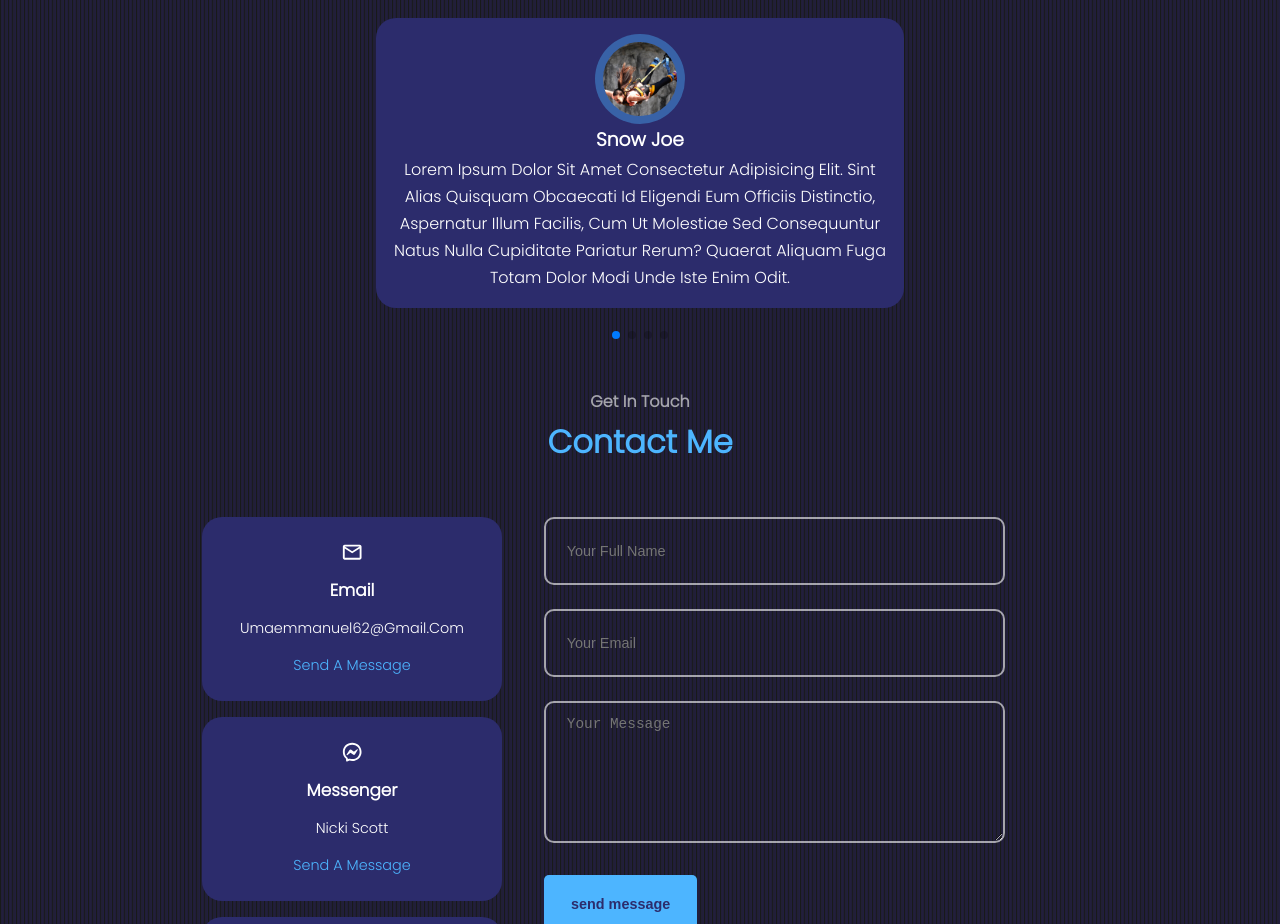
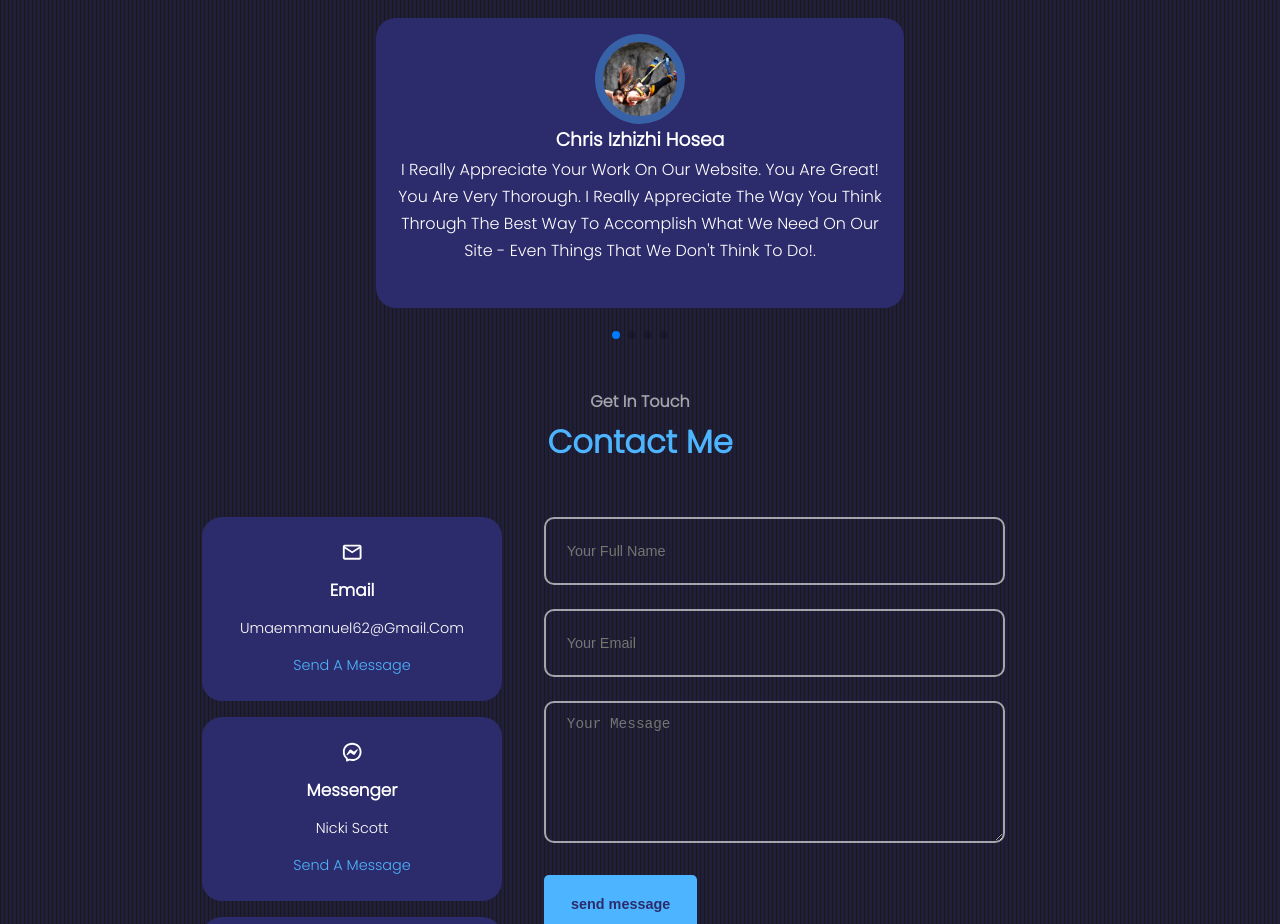
Before and after one commit to Emmanueluma/uma, a React (Create React App) app: page / in a window 1280 px wide. Shown: the part 4600-5524 px from the top of the page. Built offline with nearby package versions, Linux system fonts and the light colour scheme.

Commit message:
added comments to the testimony section

```diff
--- a/src/components/testimonials/Testimonials.jsx
+++ b/src/components/testimonials/Testimonials.jsx
@@ -15,26 +15,26 @@ const Testimonials = () => {
         {
             id:1,
             image: T1,
-            name: "snow joe",
-            test: "Lorem ipsum dolor sit amet consectetur adipisicing elit. Sint alias quisquam obcaecati id eligendi eum officiis distinctio, aspernatur illum facilis, cum ut molestiae sed consequuntur natus nulla cupiditate pariatur rerum? Quaerat aliquam fuga totam dolor modi unde iste enim odit."
+            name: "Chris Izhizhi Hosea",
+            test: "I really appreciate your work on our website. You are great! You are very thorough. I really appreciate the way you think through the best way to accomplish what we need on our site - even things that we don't think to do!."
         },
         {
             id:2,
             image: T2,
-            name: "aaliyah ismaila",
-            test: "Lorem ipsum dolor sit amet consectetur adipisicing elit. Sint alias quisquam obcaecati id eligendi eum officiis distinctio, aspernatur illum facilis, cum ut molestiae sed consequuntur natus nulla cupiditate pariatur rerum? Quaerat aliquam fuga totam dolor modi unde iste enim odit."
+            name: "Michael ben",
+            test: "Working with Emily was a breeze. She quickly understood our requirements, and her expertise in HTML, CSS, and JavaScript delivered an intuitive and visually stunning website. Her commitment to excellence is commendable!"
         },
         {
             id:3,
             image: T3,
             name: "benjamin garvey",
-            test: "Lorem ipsum dolor sit amet consectetur adipisicing elit. Sint alias quisquam obcaecati id eligendi eum officiis distinctio, aspernatur illum facilis, cum ut molestiae sed consequuntur natus nulla cupiditate pariatur rerum? Quaerat aliquam fuga totam dolor modi unde iste enim odit."
+            test: "emmanuel's passion for frontend development shines through in her work. Her responsive design skills ensured our website looked great across devices. Her collaborative nature and commitment to delivering quality results make her a valuable asset to any team."
         },
         {
             id:4,
             image: T4,
             name: "mary akor",
-            test: "Lorem ipsum dolor sit amet consectetur adipisicing elit. Sint alias quisquam obcaecati id eligendi eum officiis distinctio, aspernatur illum facilis, cum ut molestiae sed consequuntur natus nulla cupiditate pariatur rerum? Quaerat aliquam fuga totam dolor modi unde iste enim odit."
+            test: "Sam's dedication to creating user-centric experiences is remarkable. Their proficiency in HTML, CSS, and JavaScript was evident in the seamless functionality and visually appealing design of our website. A reliable and talented developer!"
         },
     ]
 
```
